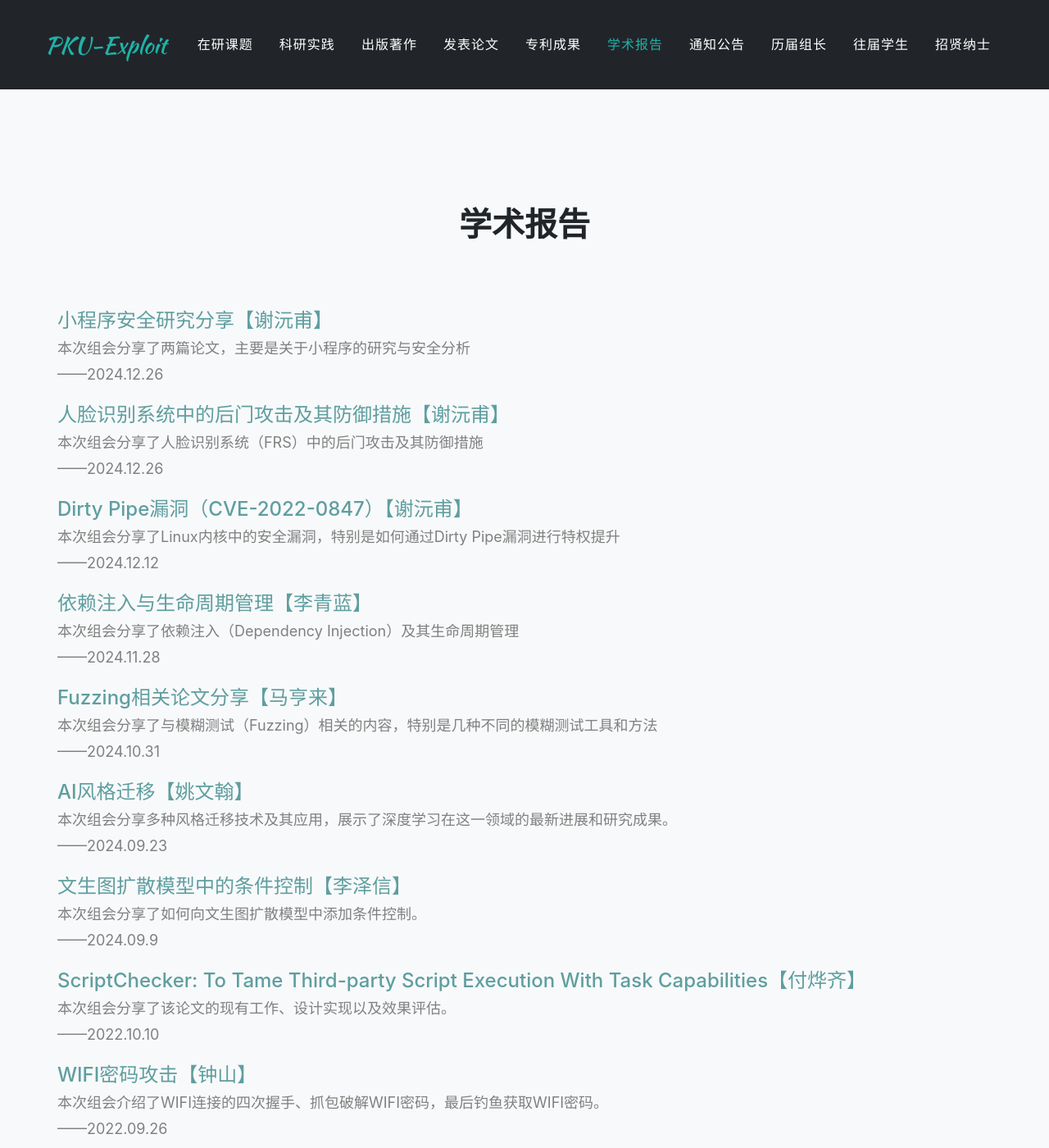
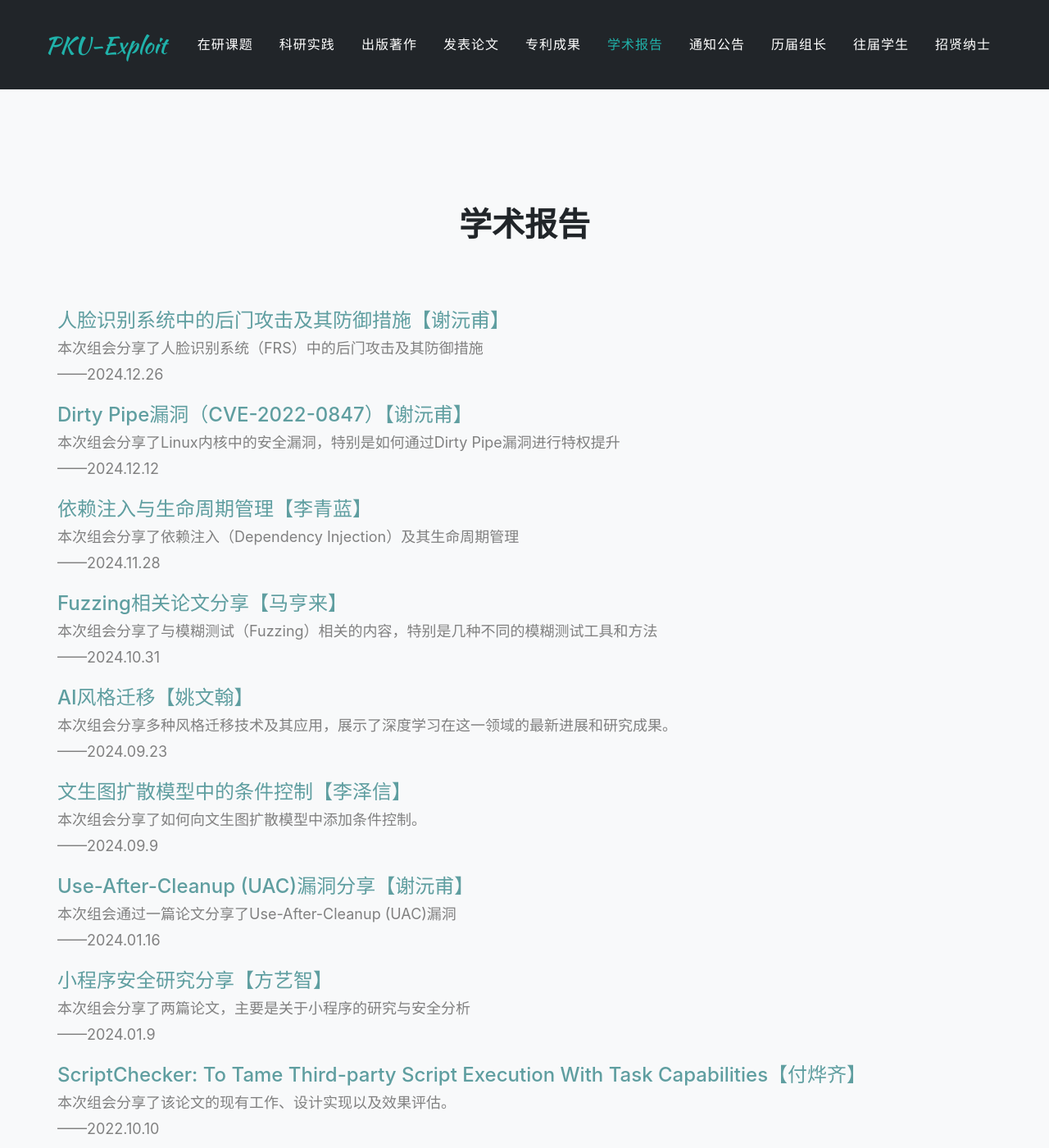
Before and after one commit to xxycfhb/xxycfhb.github.io, a Jekyll site: the page built from pages/seminar.html, in a window 1280 px wide and 1400 px high. Shown: the whole window at 82% size. Built offline with Jekyll 4.4.1, drawn with Linux system fonts in a browser that asks for light colours; some web fonts are replaced; part of the change alters nothing that is shown.

Commit message:
更新组会

```diff
--- /dev/null
+++ b/_posts/seminar/2025-1-16-seminar-61.md
@@ -0,0 +1,36 @@
+---
+layout: post
+title: "学术报告"
+subtitle: 'Use-After-Cleanup (UAC)漏洞分享'
+date: 2024.1.16
+host: "谢沅甫"
+digest: "本次组会通过一篇论文分享了Use-After-Cleanup (UAC)漏洞"
+permalink: /:categories/:year/:month/:day/:title
+categories:
+  - seminar
+---
+## Use-After-Cleanup (UAC)漏洞分享
+
+## 1. UAC漏洞背景
+类似Use-After-Free (UAF)，但与设备（如USB）的卸载相关
+设备释放后，其相关内存对象不再有效，但如果仍被访问，可能引发安全漏洞
+
+## 2. UAC问题的根本原因
+内核未正确同步，导致syscall路径无法感知对象已被释放
+
+## 3. UACatcher的工作机制
+分析设备相关代码，提取unreg-entry和interface函数。
+定位设备内存对象的释放点（deallocation site）与解引用点（dereference site）。
+通过上下文切换算法确认是否会触发UAC行为。
+
+## 4. 技术细节
+分层模型：从底层硬件到用户态的资源访问
+静态分析：构建调用图和控制流图，使用指向分析（Points-To analysis）精准定位漏洞点
+路径分析：生成从边界函数到释放点和解引用点的简单路径，过滤错误结果
+
+## 5. UACatcher的算法与优化
+上下文切换点算法：识别真实漏洞与非漏洞路径
+通过锁和约束条件验证UAC漏洞真实性
+
+
+[本次组会内容下载链接](https://github.com/Lizhizhiyi/PPT/blob/main/files/20250116.pdf)
--- a/_posts/seminar/2025-1-9-seminar-60.md
+++ b/_posts/seminar/2025-1-9-seminar-60.md
@@ -2,8 +2,8 @@
 layout: post
 title: "学术报告"
 subtitle: '小程序安全研究分享'
-date: 2024.12.26
-host: "谢沅甫"
+date: 2024.1.9
+host: "方艺智"
 digest: "本次组会分享了两篇论文，主要是关于小程序的研究与安全分析"
 permalink: /:categories/:year/:month/:day/:title
 categories:
```
